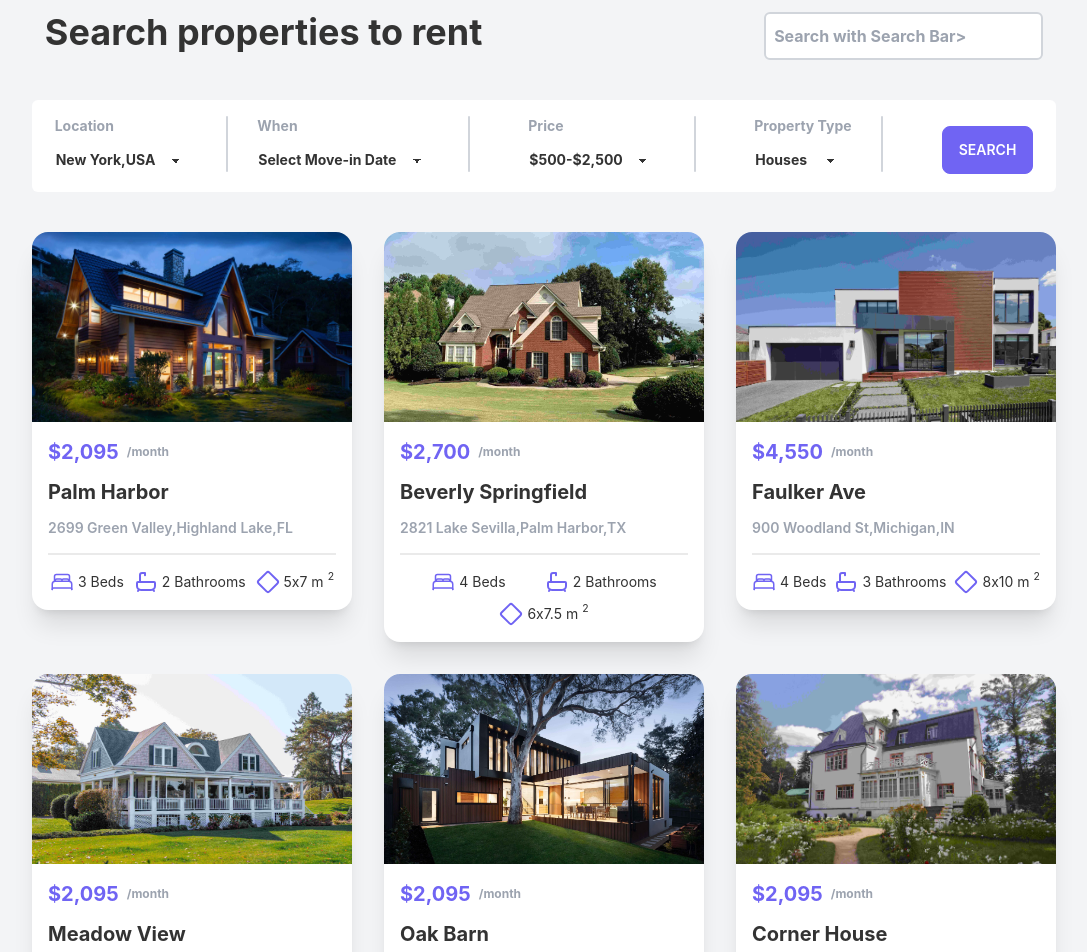
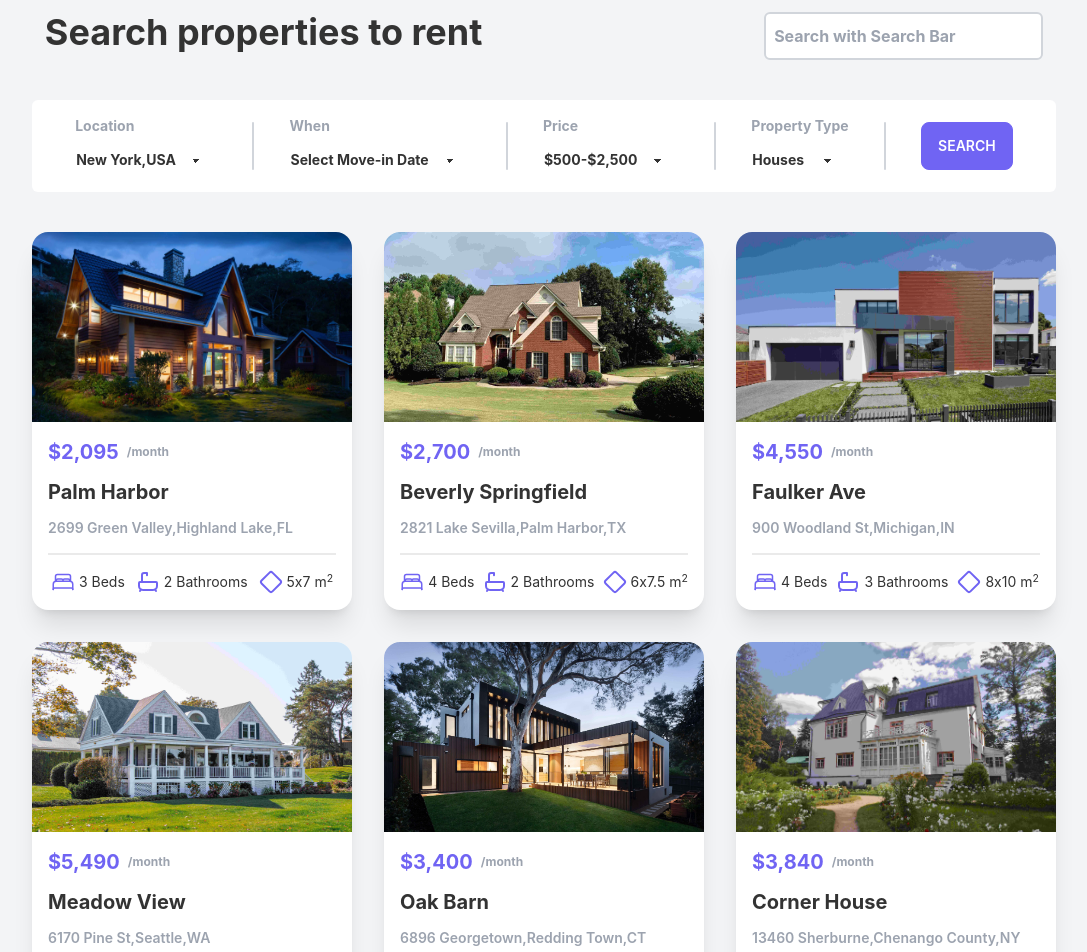
Before and after one commit to Bahauddin-Fahad/Estatery, a React (Create React App) app: page / in a window 1280 px wide. Shown: the part 100-1052 px from the top of the page, without its empty margins (96-1183 px from the left). Built offline with nearby package versions, Linux system fonts and the light colour scheme.

Commit message:
property section added

```diff
--- a/public/properties.json
+++ b/public/properties.json
@@ -7,7 +7,7 @@
     "address": "2699 Green Valley,Highland Lake,FL",
     "bed": 3,
     "bath": 2,
-    "area": "5x7 m"
+    "area": "5x7"
   },
   {
     "_id": 2,
@@ -17,7 +17,7 @@
     "address": "2821 Lake Sevilla,Palm Harbor,TX",
     "bed": 4,
     "bath": 2,
-    "area": "6x7.5 m"
+    "area": "6x7.5"
   },
   {
     "_id": 3,
@@ -27,66 +27,66 @@
     "address": "900 Woodland St,Michigan,IN",
     "bed": 4,
     "bath": 3,
-    "area": "8x10 m"
+    "area": "8x10"
   },
   {
     "_id": 4,
     "img": "./images/property4.jpg",
     "name": "Meadow View",
-    "price": "2,095",
-    "address": "2699 Green Valley,Highland Lake,FL",
-    "bed": 3,
-    "bath": 2,
-    "area": "5x7 m"
+    "price": "5,490",
+    "address": "6170 Pine St,Seattle,WA",
+    "bed": 4,
+    "bath": 4,
+    "area": "8x11"
   },
   {
     "_id": 5,
     "img": "./images/property5.jpg",
     "name": "Oak Barn",
-    "price": "2,095",
-    "address": "2699 Green Valley,Highland Lake,FL",
-    "bed": 3,
+    "price": "3,400",
+    "address": "6896 Georgetown,Redding Town,CT",
+    "bed": 4,
     "bath": 2,
-    "area": "5x7 m"
+    "area": "7x9"
   },
   {
     "_id": 6,
     "img": "./images/property6.jpg",
     "name": "Corner House",
-    "price": "2,095",
-    "address": "2699 Green Valley,Highland Lake,FL",
-    "bed": 3,
+    "price": "3,840",
+    "address": "13460 Sherburne,Chenango County,NY",
+    "bed": 4,
     "bath": 2,
-    "area": "5x7 m"
+    "area": "8x9"
   },
   {
     "_id": 7,
     "img": "./images/property7.jpg",
     "name": "The Old Rectory",
-    "price": "2,095",
-    "address": "2699 Green Valley,Highland Lake,FL",
-    "bed": 3,
-    "bath": 2,
-    "area": "5x7 m"
+    "price": "5,340",
+    "address": "30458 Statesboro City,Bulloch County,GA",
+    "bed": 5,
+    "bath": 4,
+    "area": "9,5x11"
   },
   {
     "_id": 8,
     "img": "./images/property8.jpg",
     "name": "Vicarage Hall",
-    "price": "2,095",
-    "address": "2699 Green Valley,Highland Lake,FL",
-    "bed": 3,
-    "bath": 2,
-    "area": "5x7 m"
+    "price": "4,530",
+    "address": "64024 Excelsior Springs City,Clay County,MO",
+    "bed": 4,
+    "bath": 3,
+    "area": "9x10"
   },
   {
     "_id": 9,
     "img": "./images/property9.jpg",
     "name": "Toad Fairview",
-    "price": "2,095",
-    "address": "2699 Green Valley,Highland Lake,FL",
+    "price": "3,680",
+    "address": "27028 Mocksville Town,Davie County,NC",
     "bed": 3,
     "bath": 2,
-    "area": "5x7 m"
+    "area": "6x7.5"
   }
 ]
--- a/src/Pages/Home/Properties/Properties.js
+++ b/src/Pages/Home/Properties/Properties.js
@@ -10,7 +10,7 @@ const Properties = () => {
   //   console.log(properties);
   return (
     <div>
-      <div className="grid grid-cols-1 md:grid-cols-2 lg:grid-cols-3 gap-8 my-10 w-full max-w-5xl mx-auto">
+      <div className="grid grid-cols-1 md:grid-cols-2 lg:grid-cols-3 gap-8 my-10 w-full max-w-sm md:max-w-3xl lg:max-w-5xl mx-auto">
         {properties.map((property) => (
           <Property key={property._id} property={property} />
         ))}
--- a/src/Pages/Home/Properties/Property.js
+++ b/src/Pages/Home/Properties/Property.js
@@ -28,8 +28,9 @@ const Property = ({ property }) => {
             </div>
             <div className="flex items-center gap-1">
               <TbSquareRotated className="text-primary w-6 h-6" />
-              {area}
-              <sup>2</sup>
+              <p>
+                {area} m<sup>2</sup>
+              </p>
             </div>
           </div>
         </div>
--- a/src/Pages/Home/SearchBar.js
+++ b/src/Pages/Home/SearchBar.js
@@ -8,7 +8,7 @@ const SearchBar = () => {
         <input
           className="font-bold placeholder:font-bold p-1 pl-2 border-2 border-gray-300 rounded-md input w-full max-w-xs"
           type="text"
-          placeholder="Search with Search Bar>"
+          placeholder="Search with Search Bar"
         />
       </div>
     </div>
--- a/src/Pages/Home/SearchFilters.js
+++ b/src/Pages/Home/SearchFilters.js
@@ -2,9 +2,9 @@ import React from "react";
 
 const SearchFilters = () => {
   return (
-    <div className="bg-white w-full max-w-5xl mx-auto mt-10 p-2 rounded-md">
-      <div className="flex justify-around pt-2">
-        <div>
+    <div className="bg-white w-full max-w-sm md:max-w-3xl lg:max-w-5xl mx-auto mt-10 p-2 rounded-md">
+      <div className="flex flex-col md:flex-row lg:flex-row justify-evenly">
+        <div className="pt-2">
           <p className="text-start text-gray-400 text-sm font-bold">Location</p>
           <select className="select select-ghost w-full max-w-sm pl-0 font-bold">
             <option disabled selected>
@@ -15,8 +15,8 @@ const SearchFilters = () => {
             <option>California</option>
           </select>
         </div>
-        <div className="h-14 w-[2px] rounded-full bg-gray-300"></div>
-        <div>
+        <div className="h-0 md:h-12 lg:h-12 w-0 md:w-[2px] lg:w-[2px] rounded-full bg-gray-300 my-auto"></div>
+        <div className="pt-2">
           <p className="text-start text-gray-400 text-sm font-bold">When</p>
           <select className="select select-ghost w-full max-w-xs pl-0 font-bold">
             <option disabled selected>
@@ -27,9 +27,8 @@ const SearchFilters = () => {
             <option>React</option>
           </select>
         </div>
-        <div className="h-14 w-[2px] rounded-full bg-gray-300"></div>
-        <div></div>
-        <div>
+        <div className="h-0 md:h-12 lg:h-12 w-0 md:w-[2px] lg:w-[2px] rounded-full bg-gray-300 my-auto"></div>
+        <div className="pt-2">
           <p className="text-start text-gray-400 text-sm font-bold">Price</p>
           <select className="select select-ghost w-full max-w-xs pl-0 font-bold">
             <option disabled selected>
@@ -40,9 +39,8 @@ const SearchFilters = () => {
             <option>React</option>
           </select>
         </div>
-        <div className="h-14 w-[2px] rounded-full bg-gray-300"></div>
-        <div></div>
-        <div>
+        <div className="h-0 md:h-12 lg:h-12 w-0 md:w-[2px] lg:w-[2px] rounded-full bg-gray-300 my-auto"></div>
+        <div className="pt-2">
           <p className="text-start text-gray-400 text-sm font-bold">
             Property Type
           </p>
@@ -55,9 +53,8 @@ const SearchFilters = () => {
             <option>React</option>
           </select>
         </div>
-        <div className="h-14 w-[2px] rounded-full bg-gray-300"></div>
-        <div></div>
-        <div className="flex items-center">
+        <div className="h-0 md:h-12 lg:h-12 w-0 md:w-[2px] lg:w-[2px] rounded-full bg-gray-300 my-auto"></div>
+        <div className="flex justify-center items-center">
           <button className="btn btn-primary text-white">Search</button>
         </div>
       </div>
```
Also changed, not shown: 1 other file (tests, documents, lock files or other folders).
